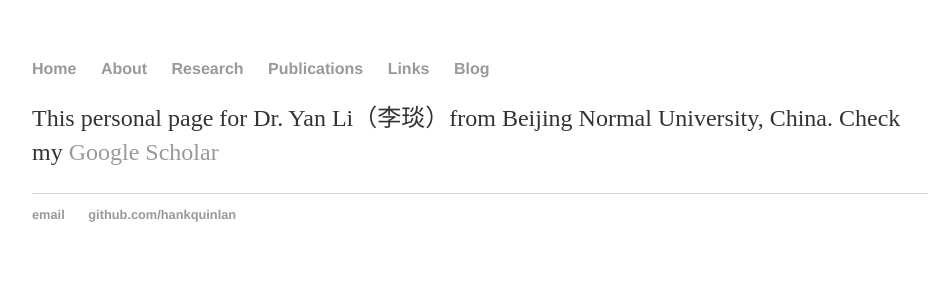
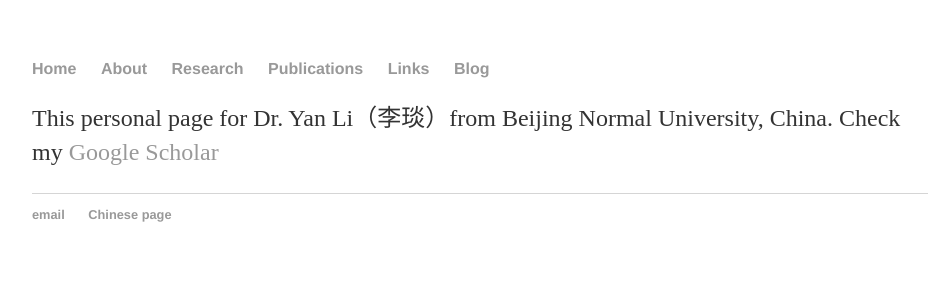
Before and after one commit to yanli-test/yanli-test.github.io, a Jekyll site: the page built from index.html, in a window 1280 px wide. Shown: the top 300 px of the page, without its empty margins (160-1089 px from the left). Built offline with Jekyll 4.4.1, drawn with Linux system fonts in a browser that asks for light colours.

Commit message:
update university page link

```diff
--- a/_layouts/default.html
+++ b/_layouts/default.html
@@ -24,7 +24,7 @@
 			<footer>
 	    		<ul>
 	        		<li><a href="mailto:yanli.geo@gmail.com">email</a></li>
-	        		<li><a href="https://github.com/hankquinlan">github.com/hankquinlan</a></li>
+	        		<li><a href="http://geot.bnu.edu.cn/Public/htm/news/5/433.html">Chinese page</a></li>
 				</ul>
 			</footer>
 		</body>
```
